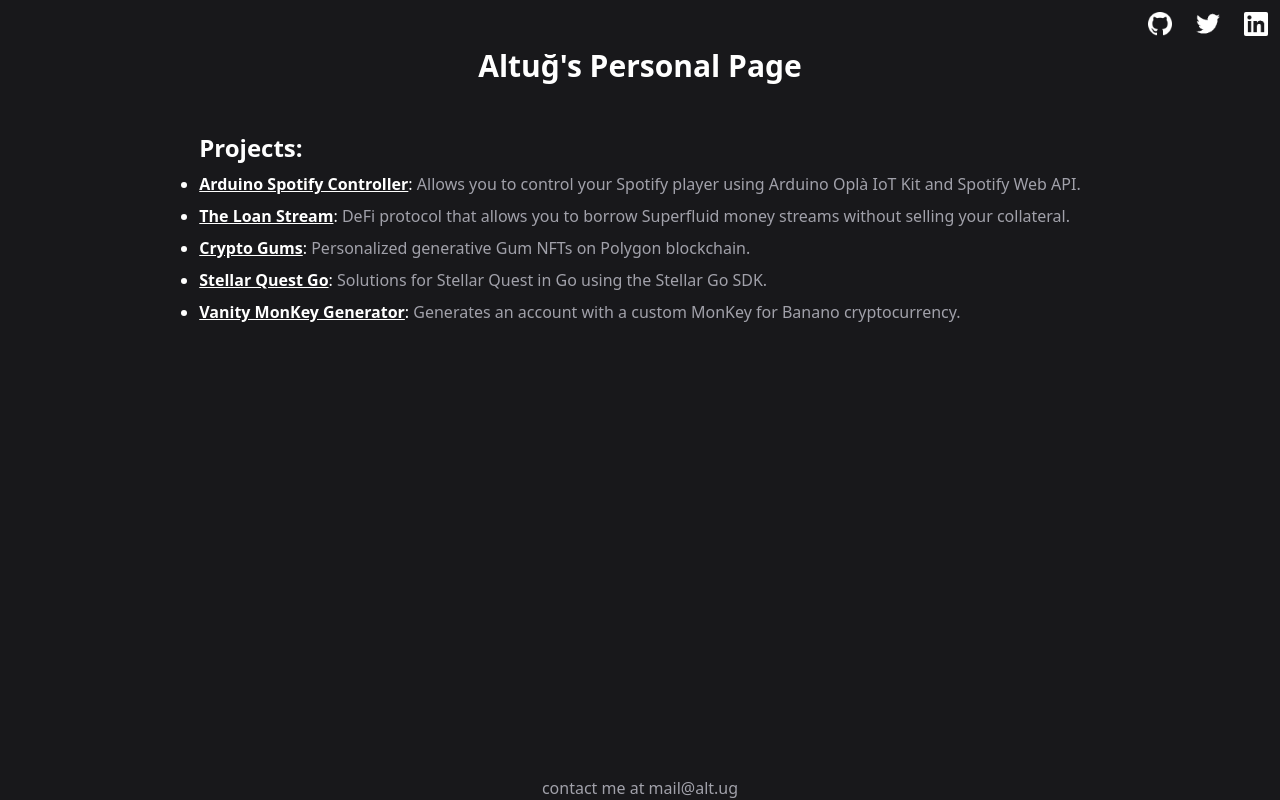
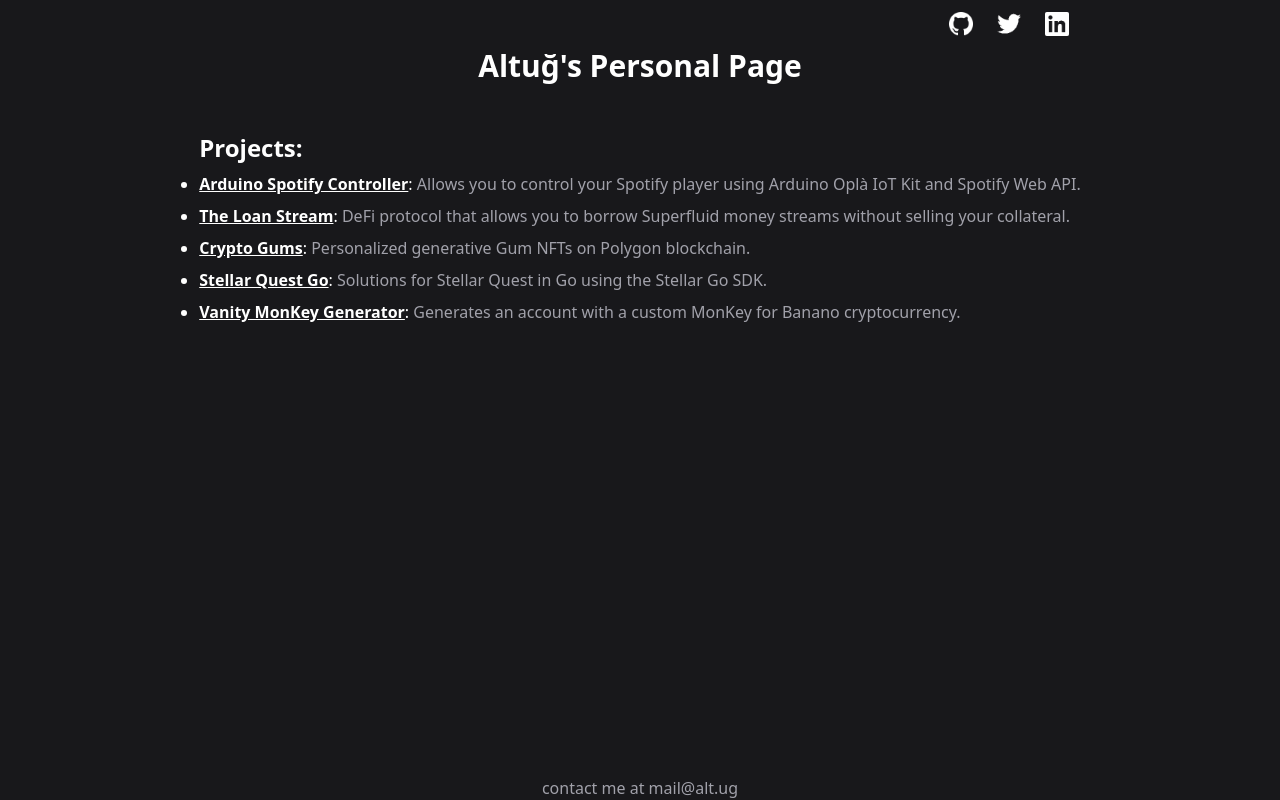
Before and after one commit to altugbakan/alt.ug, a React (Create React App) app: page / in a window 1280 px wide. Built offline with nearby package versions, Linux system fonts and the light colour scheme.

Commit message:
feat: change max screen size

```diff
--- a/src/App.jsx
+++ b/src/App.jsx
@@ -3,15 +3,17 @@ import Projects from "./Components/Projects"
 
 export default function App() {
   return (
-    <div className="h-screen">
+    <div className="flex justify-center">
+      <div className="h-screen max-w-screen-xl">
         <NavBar />
         <div className="flex flex-col items-center">
-        <h1 className="text-3xl font-bold text-white mb-2 lg:mb-12">
+          <h1 className="text-3xl font-bold text-white mb-6 lg:mb-12">
             Altuğ's Personal Page
           </h1>
           <Projects />
           <footer className="text-zinc-400 fixed bottom-0">contact me at <a href="mailto:mail@alt.ug" className="hover:underline">mail@alt.ug</a></footer>
         </div>
       </div>
+    </div>
   )
 }
```
Lines whose indentation alone changed are shown as unchanged.
